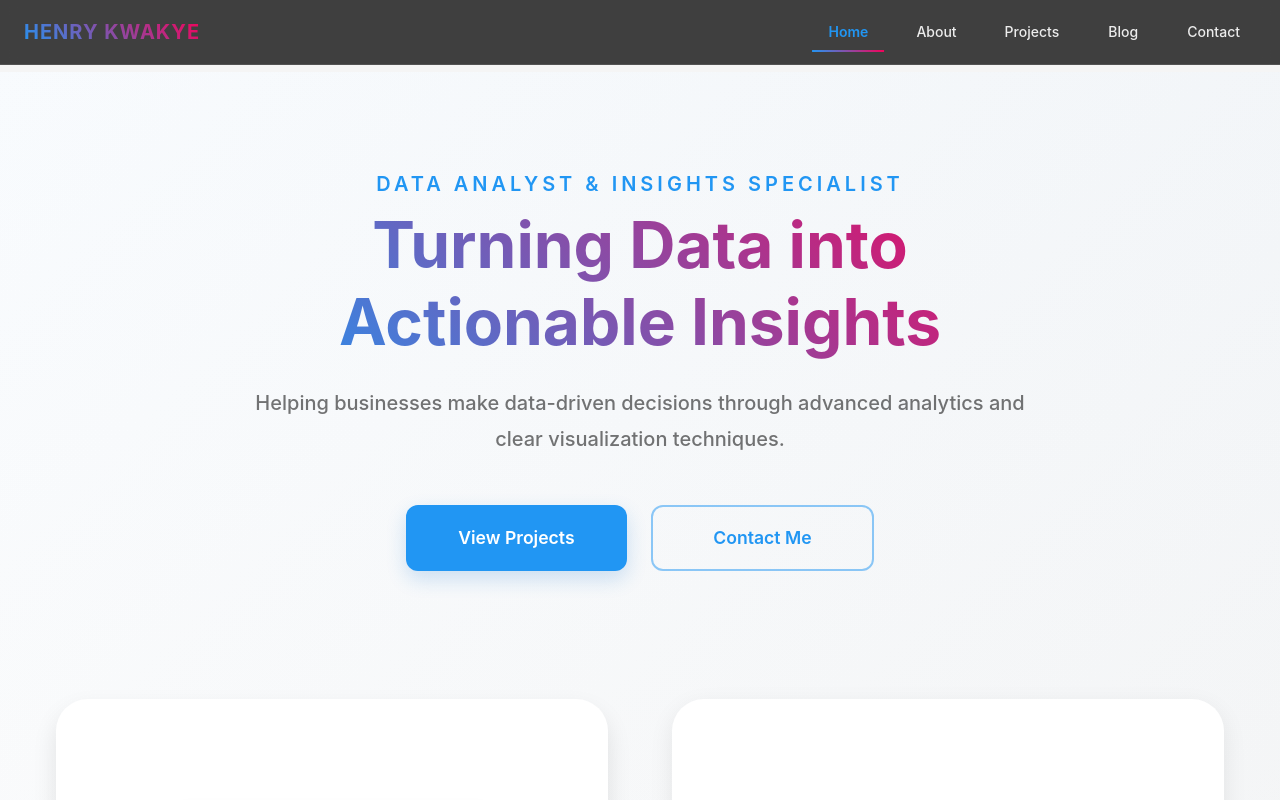
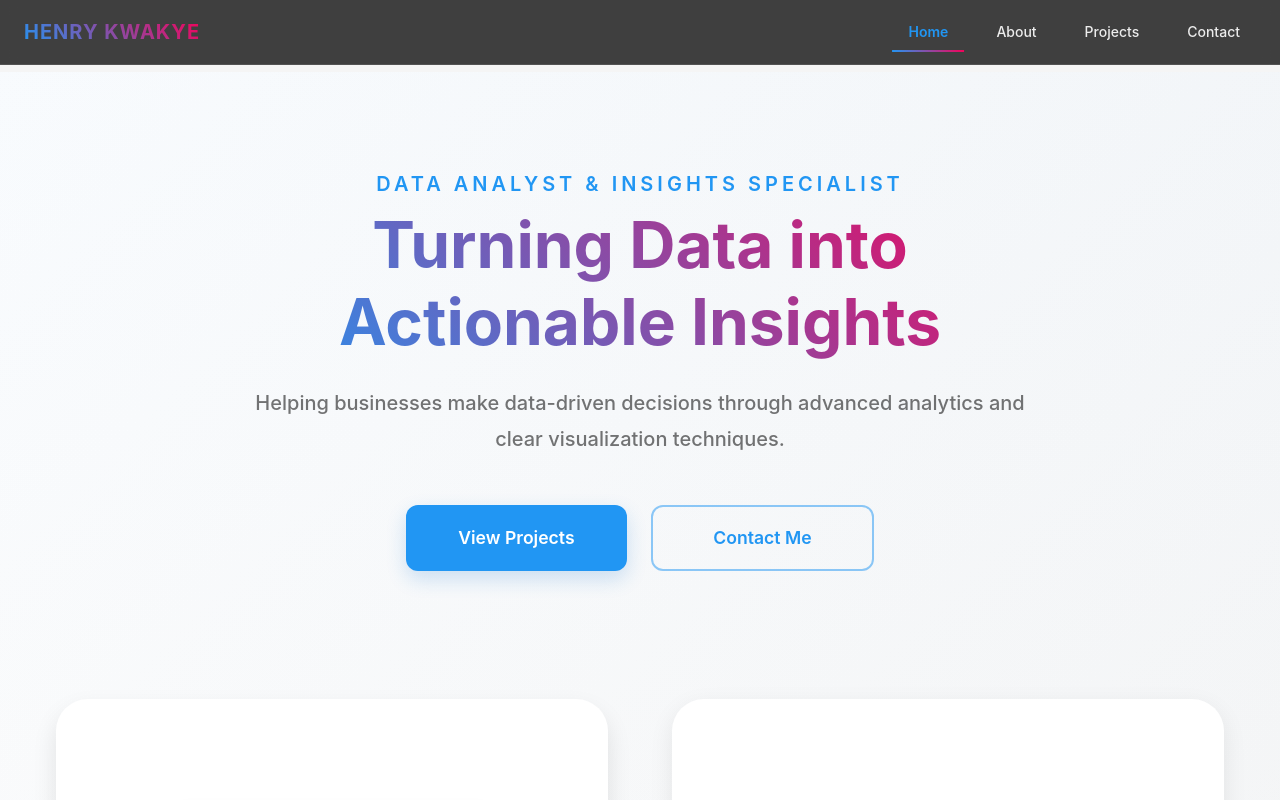
Before and after one commit to Badkoby/henry-kwakye-portfolio, a React (Vite) app: page / in a window 1280 px wide. Shown: the top 800 px of the page. Built offline with nearby package versions, Linux system fonts and the light colour scheme.

Commit message:
Fix: Update routing configuration for GitHub Pages

```diff
--- a/src/App.tsx
+++ b/src/App.tsx
@@ -38,11 +38,11 @@ function App() {
               }}
             >
               <Routes>
-                <Route path="" element={<Home />} />
+                <Route path="*" element={<Home />} />
                 <Route path="/" element={<Home />} />
-                <Route path="/about" element={<About />} />
-                <Route path="/projects" element={<Projects />} />
-                <Route path="/contact" element={<Contact />} />
+                <Route path="about" element={<About />} />
+                <Route path="projects" element={<Projects />} />
+                <Route path="contact" element={<Contact />} />
               </Routes>
             </Box>
             <Box
--- a/src/components/Navbar.tsx
+++ b/src/components/Navbar.tsx
@@ -83,12 +83,11 @@ const Navbar: React.FC = () => {
   const theme = useTheme();
   const isMobile = useMediaQuery(theme.breakpoints.down('md'));
   const location = useLocation();
-
   const isActive = (path: string) => {
     if (path === '/') {
-      return location.pathname === path;
+      return location.pathname === path || location.pathname === '';
     }
-    return location.pathname.startsWith(path);
+    return location.pathname === path;
   };
 
   useEffect(() => {
@@ -98,13 +97,11 @@ const Navbar: React.FC = () => {
     window.addEventListener('scroll', handleScroll);
     return () => window.removeEventListener('scroll', handleScroll);
   }, []);
-
   const navItems = [
     { label: 'Home', path: '/' },
-    { label: 'About', path: '/about' },
-    { label: 'Projects', path: '/projects' },
-    { label: 'Blog', path: '/blog' },
-    { label: 'Contact', path: '/contact' }
+    { label: 'About', path: 'about' },
+    { label: 'Projects', path: 'projects' },
+    { label: 'Contact', path: 'contact' }
   ];
 
   const handleDrawerToggle = () => {
```
